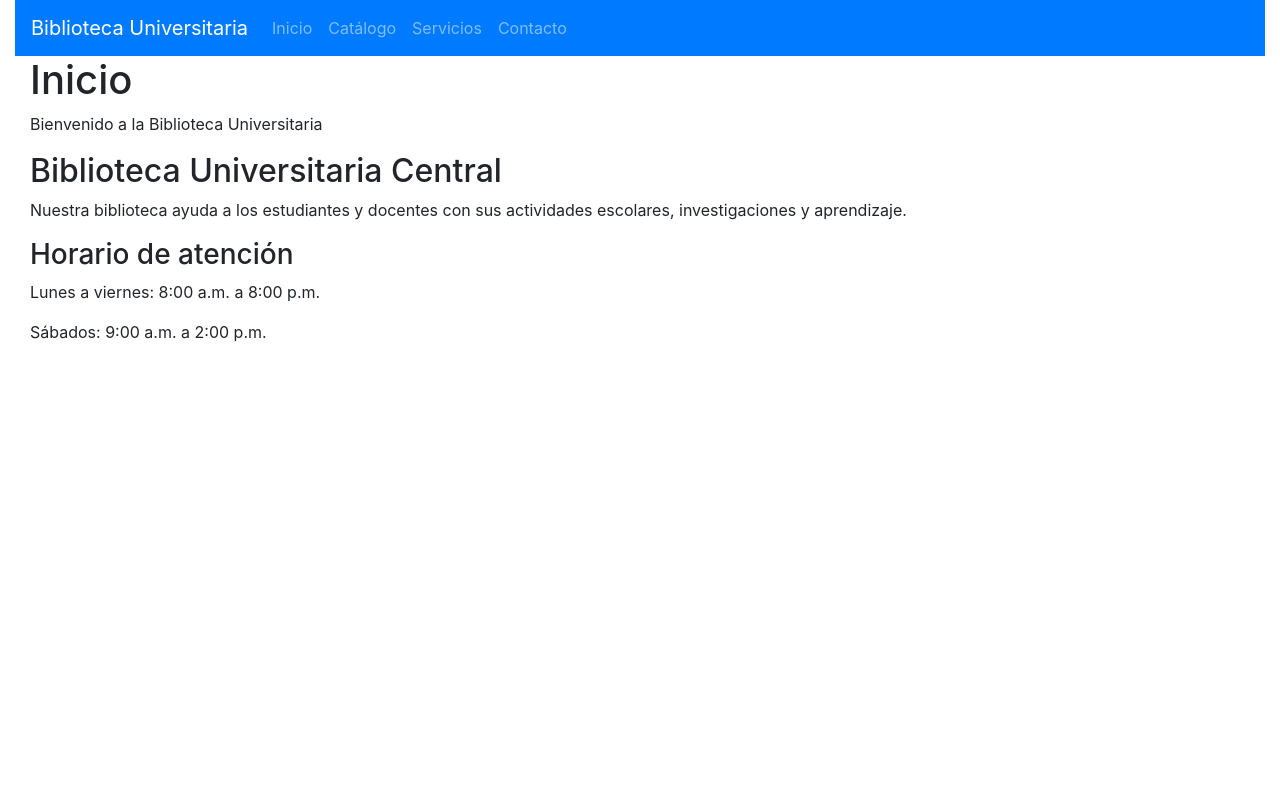
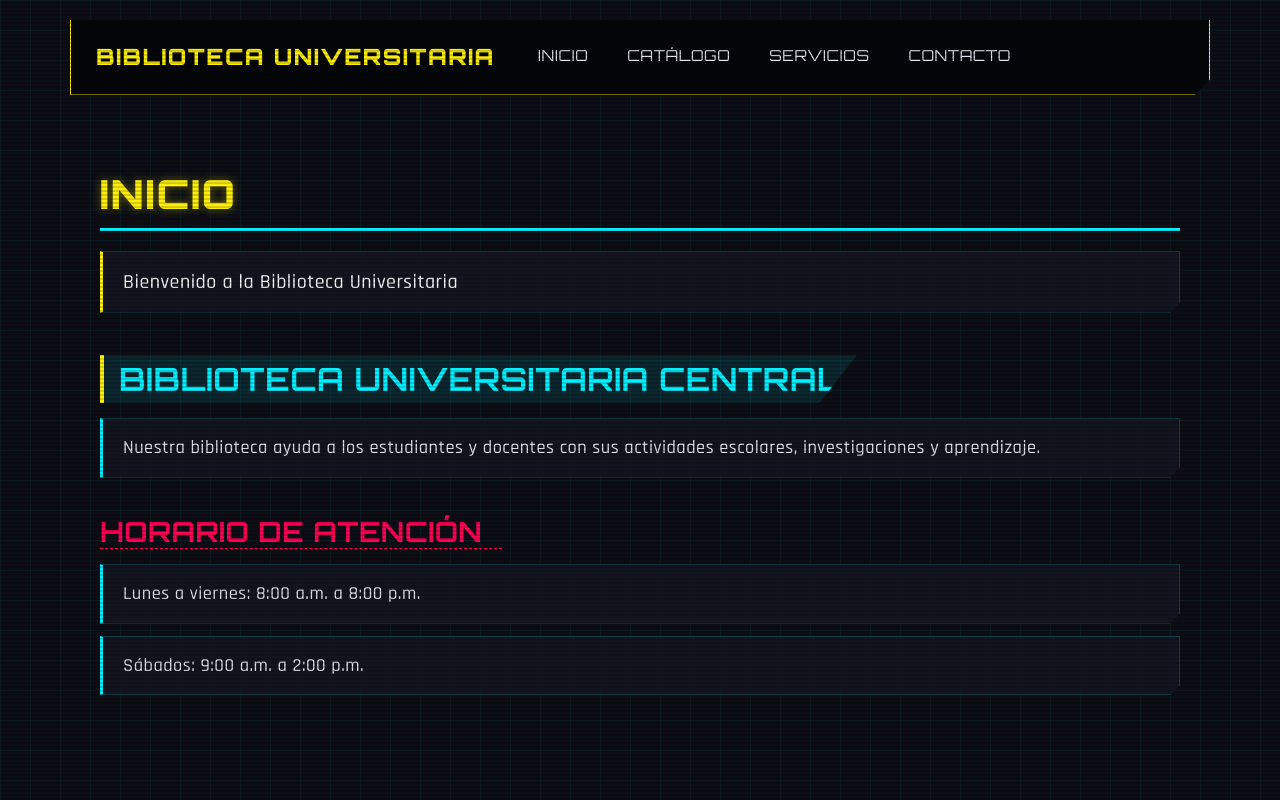
Before and after one commit to adrian-beta/Biblioteca_Adrian, a Flask app: page / in a window 1280 px wide. Run offline with Flask 3, Linux system fonts and the light colour scheme.

Commit message:
Aplicacion de CSS-20261028

```diff
--- /dev/null
+++ b/static/css/styles.css
@@ -0,0 +1,177 @@
+/* ==========================================================================
+   Estilo Cyberpunk 2077 HUD - Biblioteca Universitaria
+   ========================================================================== */
+
+/* Importación de fuentes con toque futurista y técnico */
+@import url('https://fonts.googleapis.com/css2?family=Orbitron:wght@400;700;900&family=Rajdhani:wght@500;600;700&display=swap');
+
+/* Variables principales del tema */
+:root {
+    --cp-yellow: #fcee0a;
+    --cp-cyan: #00f0ff;
+    --cp-red: #ff0055;
+    --cp-dark-bg: #0d0e15;
+    --cp-card-bg: rgba(20, 22, 34, 0.85);
+    --cp-text-main: #e0e6ed;
+    --cp-grid-line: rgba(0, 240, 255, 0.05);
+}
+
+/* Configuración global de la página */
+body {
+    background-color: var(--cp-dark-bg);
+    background-image:
+        linear-gradient(var(--cp-grid-line) 1px, transparent 1px),
+        linear-gradient(90deg, var(--cp-grid-line) 1px, transparent 1px);
+    background-size: 30px 30px;
+    color: var(--cp-text-main);
+    font-family: 'Rajdhani', sans-serif;
+    font-size: 1.15rem;
+    letter-spacing: 0.5px;
+    min-height: 100vh;
+    padding-bottom: 40px;
+}
+
+/* Contenedor principal */
+.container-fluid {
+    max-width: 1200px;
+    padding: 20px 30px;
+}
+
+/* --------------------------------------------------------------------------
+   Encabezados (h1, h2, h3)
+   -------------------------------------------------------------------------- */
+h1 {
+    font-family: 'Orbitron', sans-serif;
+    font-weight: 900;
+    color: var(--cp-yellow);
+    text-transform: uppercase;
+    text-shadow: 0 0 10px rgba(252, 238, 10, 0.4);
+    border-bottom: 3px solid var(--cp-cyan);
+    padding-bottom: 10px;
+    margin-top: 25px;
+    margin-bottom: 20px;
+    letter-spacing: 2px;
+}
+
+h2 {
+    font-family: 'Orbitron', sans-serif;
+    font-weight: 700;
+    color: var(--cp-cyan);
+    text-transform: uppercase;
+    margin-top: 30px;
+    margin-bottom: 15px;
+    display: inline-block;
+    background: rgba(0, 240, 255, 0.1);
+    padding: 5px 15px;
+    border-left: 4px solid var(--cp-yellow);
+    clip-path: polygon(0 0, 100% 0, 95% 100%, 0 100%);
+}
+
+h3 {
+    font-family: 'Orbitron', sans-serif;
+    font-weight: 700;
+    color: var(--cp-red);
+    text-transform: uppercase;
+    margin-top: 25px;
+    margin-bottom: 15px;
+    border-bottom: 1px dashed var(--cp-red);
+    display: inline-block;
+    padding-right: 20px;
+}
+
+/* --------------------------------------------------------------------------
+   Párrafos y Bloques de Texto
+   -------------------------------------------------------------------------- */
+p {
+    background: var(--cp-card-bg);
+    border: 1px solid rgba(0, 240, 255, 0.2);
+    border-left: 3px solid var(--cp-cyan);
+    padding: 15px 20px;
+    margin-bottom: 12px;
+    position: relative;
+    box-shadow: 0 0 15px rgba(0, 0, 0, 0.5);
+    clip-path: polygon(0 0, 100% 0, 100% calc(100% - 10px), calc(100% - 10px) 100%, 0 100%);
+    transition: all 0.2s ease-in-out;
+}
+
+p:hover {
+    border-color: var(--cp-yellow);
+    border-left-color: var(--cp-yellow);
+    box-shadow: 0 0 12px rgba(252, 238, 10, 0.3);
+    transform: translateX(4px);
+}
+
+/* Destacado para el primer párrafo descriptivo */
+.container-fluid > p:first-of-type {
+    border-left-color: var(--cp-yellow);
+    color: #fff;
+    font-size: 1.25rem;
+}
+
+/* --------------------------------------------------------------------------
+   Navegación (Overriding Bootstrap Navbar)
+   -------------------------------------------------------------------------- */
+.navbar {
+    background-color: #050608 !important;
+    border: 1px solid var(--cp-yellow);
+    border-top: none;
+    padding: 15px 25px;
+    margin-bottom: 30px;
+    box-shadow: 0 5px 20px rgba(252, 238, 10, 0.15);
+    clip-path: polygon(0 0, 100% 0, 100% calc(100% - 15px), calc(100% - 15px) 100%, 0 100%);
+}
+
+.navbar-brand {
+    font-family: 'Orbitron', sans-serif;
+    font-weight: 900;
+    font-size: 1.4rem;
+    color: var(--cp-yellow) !important;
+    text-transform: uppercase;
+    letter-spacing: 1.5px;
+}
+
+.navbar-brand:hover {
+    color: #fff !important;
+    text-shadow: 0 0 8px var(--cp-yellow);
+}
+
+.nav-link {
+    font-family: 'Orbitron', sans-serif;
+    font-size: 0.95rem;
+    color: var(--cp-text-main) !important;
+    text-transform: uppercase;
+    margin-left: 15px;
+    padding: 6px 12px !important;
+    position: relative;
+    transition: color 0.2s;
+}
+
+.nav-link:hover,
+.nav-item.active .nav-link {
+    color: var(--cp-dark-bg) !important;
+    background-color: var(--cp-cyan);
+    font-weight: 700;
+    box-shadow: 0 0 10px var(--cp-cyan);
+}
+
+.navbar-toggler {
+    border-color: var(--cp-yellow);
+    border-radius: 0;
+}
+
+.navbar-toggler-icon {
+    filter: invert(85%) sepia(80%) saturate(1000%) hue-rotate(2deg);
+}
+
+/* Ecosistema Cyberpunk: Efecto Scanline decorativo en la pantalla */
+body::before {
+    content: " ";
+    display: block;
+    position: fixed;
+    top: 0; left: 0; bottom: 0; right: 0;
+    background: linear-gradient(rgba(18, 16, 16, 0) 50%, rgba(0, 0, 0, 0.25) 50%);
+    background-size: 100% 4px;
+    z-index: 1000;
+    pointer-events: none;
+    opacity: 0.6;
+}
--- a/templates/layout.html
+++ b/templates/layout.html
@@ -2,6 +2,7 @@
 <html lang="es">
     <head>
         <link rel="stylesheet" href="https://cdn.jsdelivr.net/npm/bootstrap@4.6.2/dist/css/bootstrap.min.css" integrity="sha384-xOolHFLEh07PJGoPkLv1IbcEPTNtaed2xpHsD9ESMhqIYd0nLMwNLD69Npy4HI+N" crossorigin="anonymous">
+        <link rel="stylesheet" href="{{ url_for('static', filename='css/styles.css') }}">
         <meta charset="UTF-8">
         <meta name="viewport" content="width=device-width, initial-scale=1.0">
         <title>{{titulo}}</title>
```
